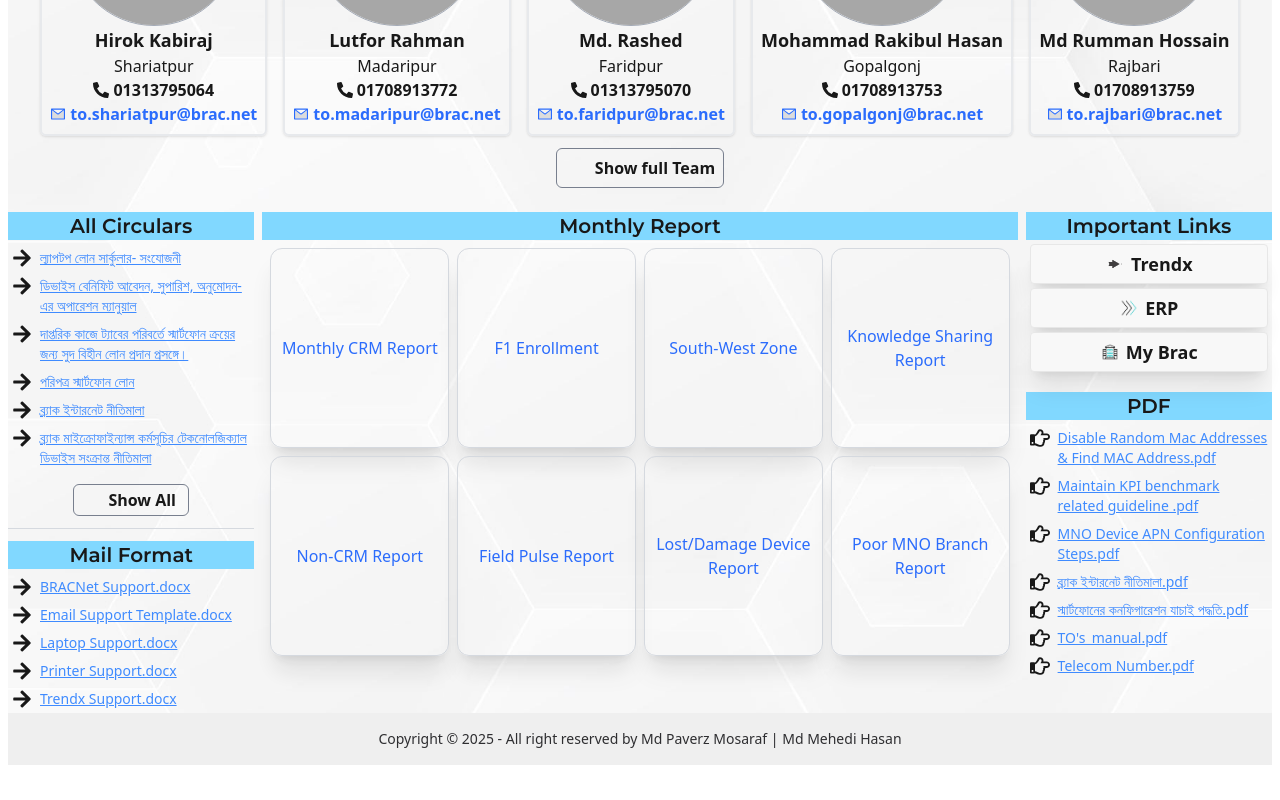
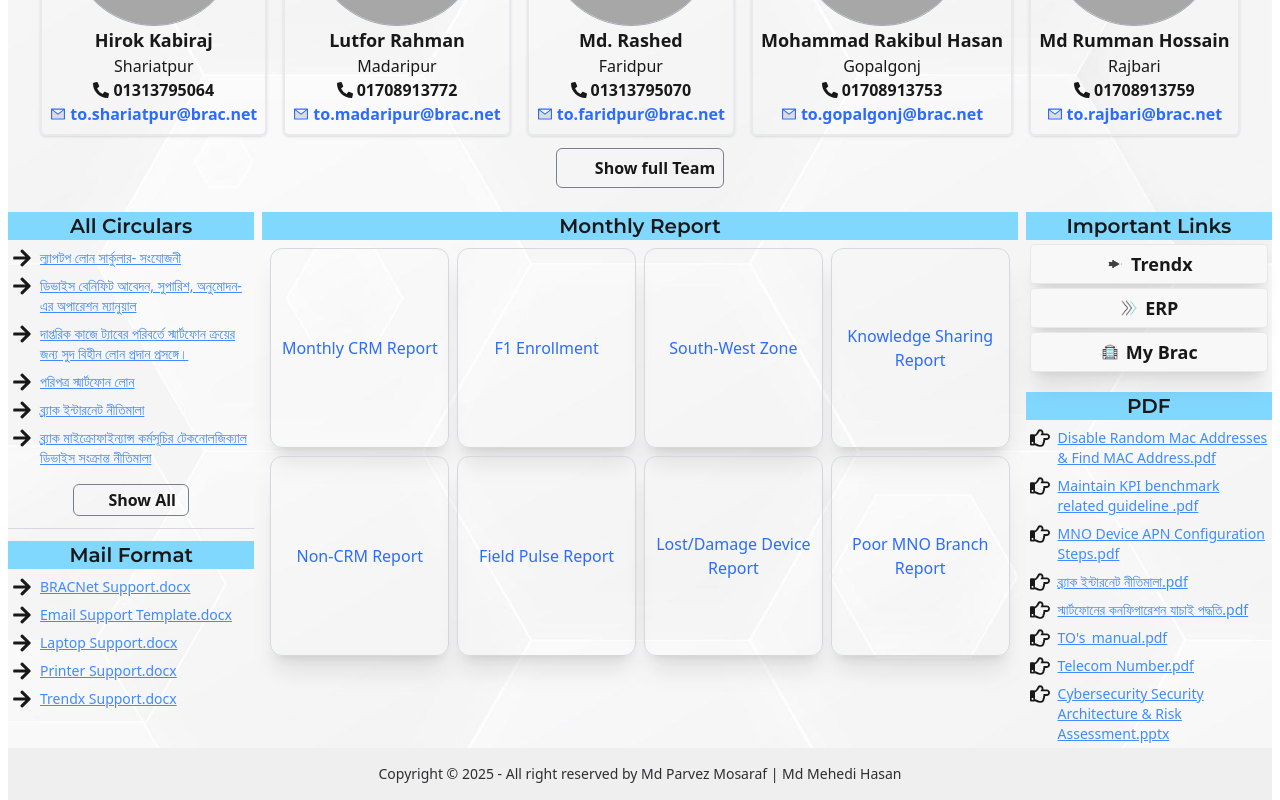
Before and after one commit to 222mhasan/MF-Technology, a React (Vite) app: page / in a window 1280 px wide. Shown: the part 658-1458 px from the top of the page. Before the commit the page ends 1423 px from the top, so only its background shows below. Built offline with nearby package versions, Linux system fonts and the light colour scheme; grey boxes are pictures that could not be loaded.

Commit message:
13th update

```diff
--- a/public/pdf.json
+++ b/public/pdf.json
@@ -33,5 +33,10 @@
     "id": "07",
     "title": "Telecom Number.pdf",
     "link": "https://drive.google.com/file/d/136pwWXRNZzIB6z59YBM20r0scLxHxSyK/view?usp=sharing"
+  },
+  {
+    "id": "08",
+    "title": "Cybersecurity Security Architecture & Risk Assessment.pptx",
+    "link": "https://docs.google.com/presentation/d/1oGiRVFrZem9_Cq25XRhgxfVudKrW_cFm/edit?usp=sharing&ouid=114612891558867898297&rtpof=true&sd=true"
   }
 ]
--- a/src/components/Footer.jsx
+++ b/src/components/Footer.jsx
@@ -6,7 +6,7 @@ const Footer = () => {
       <footer className="footer sm:footer-horizontal footer-center bg-base-300 text-base-content p-4">
         <aside>
           <p>
-            Copyright © {new Date().getFullYear()} - All right reserved by Md Paverz Mosaraf | Md Mehedi Hasan
+            Copyright © {new Date().getFullYear()} - All right reserved by Md Parvez Mosaraf | Md Mehedi Hasan
           </p>
         </aside>
       </footer>
```
